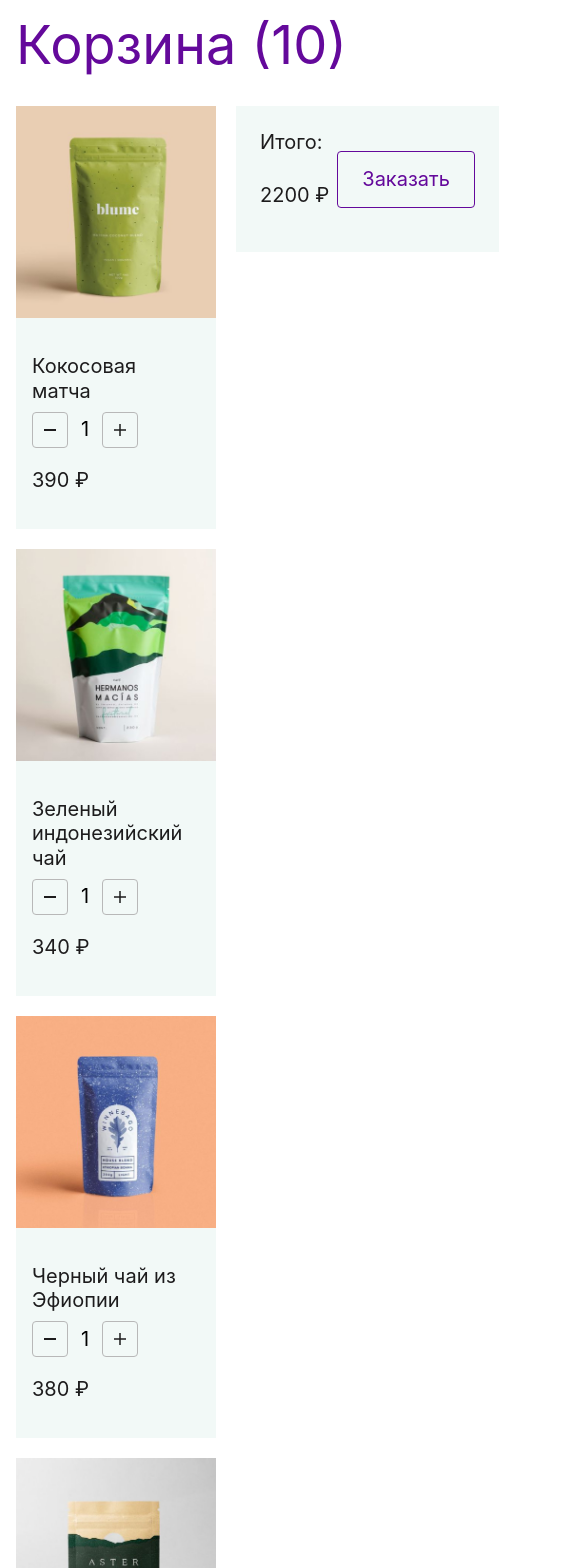
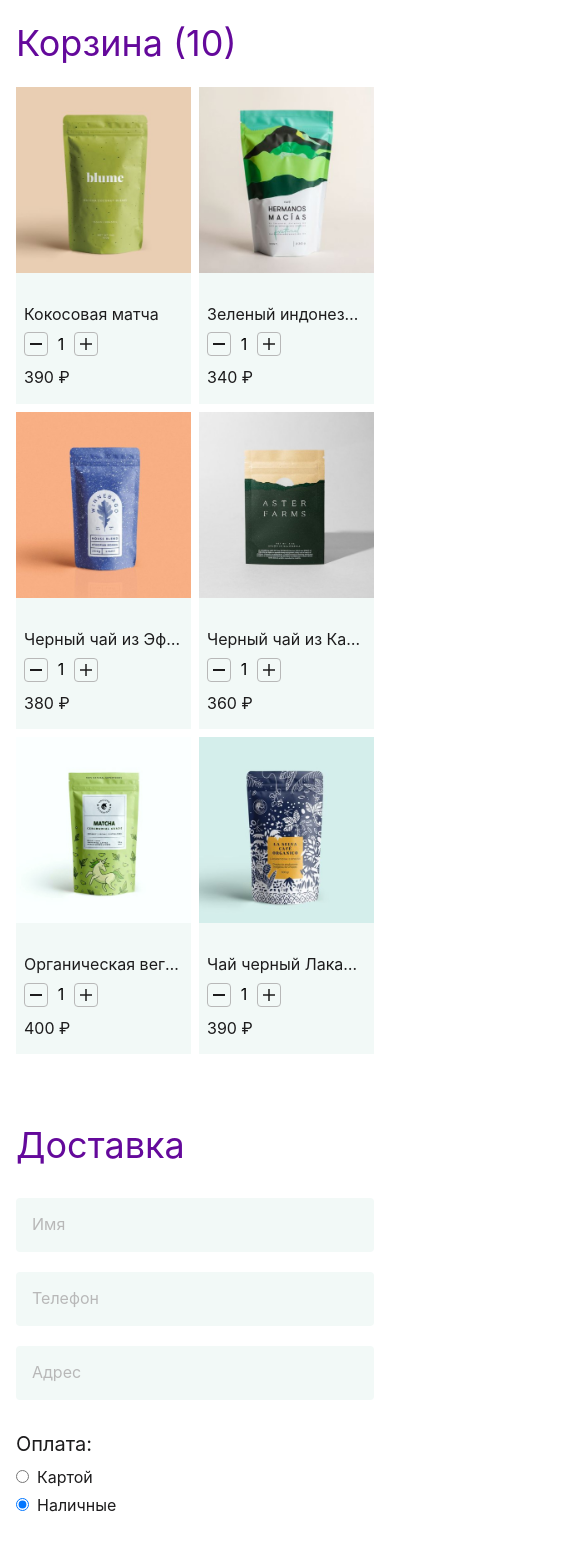
Before and after one commit to Nebazzz/CUP_TIME, a React (Vite) app: page /cart in a window 390 px wide. Shown: the part 200-1768 px from the top of the page, 585 px wide, since content can reach past the window. Built offline with nearby package versions, Linux system fonts and the light colour scheme; a web font is replaced by a local one.

Commit message:
media cart done

```diff
--- a/src/index.css
+++ b/src/index.css
@@ -174,6 +174,7 @@ input[type="number"]::-webkit-outer-spin-button {
   text-overflow: ellipsis;
   display: -webkit-box;
   -webkit-line-clamp: 2;
+  line-clamp: 2;
   -webkit-box-orient: vertical;
 }
 
@@ -264,6 +265,10 @@ input[type="number"]::-webkit-outer-spin-button {
   font-size: 20px;
   color: #1d1c1d;
   margin-bottom: 8px;
+  white-space: nowrap;
+  overflow: hidden;
+  text-overflow: ellipsis;
+  width: 100%;
 }
 
 .cart-item__quantity {
@@ -303,6 +308,7 @@ input[type="number"]::-webkit-outer-spin-button {
 
 .cart-item__price {
   font-size: 20px;
+  margin: 0;
 }
 
 .cart__summary {
@@ -330,6 +336,7 @@ input[type="number"]::-webkit-outer-spin-button {
   grid-area: total;
   font-size: 20px;
   color: #1d1c1d;
+  margin: 0;
 }
 
 .cart__order-button {
@@ -352,6 +359,7 @@ input[type="number"]::-webkit-outer-spin-button {
   font-size: 54px;
   line-height: 1.1;
   color: #64099b;
+  margin-top: 0;
   margin-bottom: 32px;
 }
 
@@ -409,8 +417,6 @@ input[type="number"]::-webkit-outer-spin-button {
   margin-right: 8px;
 }
 
-
-
 @media (max-width: 1240px) {
   .container {
     padding: 0 42px;
@@ -451,6 +457,30 @@ input[type="number"]::-webkit-outer-spin-button {
 
   .footer__menu {
     gap: 32px;
+  }
+
+  .cart {
+    padding: 170px 0 50px;
+  }
+
+  .cart__container {
+    grid-template-columns: 1fr 300px;
+  }
+
+  .cart__items {
+    grid-template-columns: repeat(auto-fit, minmax(180px, 1fr));
+  }
+
+  .cart-item__title {
+    white-space: initial;
+    display: -webkit-box;
+    -webkit-line-clamp: 2;
+    line-clamp: 2;
+    -webkit-box-orient: vertical;
+  }
+
+  .order__form {
+    max-width: 620px;
   }
 }
 
@@ -529,6 +559,97 @@ input[type="number"]::-webkit-outer-spin-button {
   .footer__social {
     padding-top: 12px;
   }
+
+  .cart {
+    font-size: 16px;
+    margin-bottom: 12px;
+  }
+
+  .cart__container {
+    gap: 0;
+    grid-template-columns: 1fr;
+  }
+
+  .cart__title {
+    order: 2;
+    margin-bottom: 24px;
+    font-size: 36px;
+  }
+
+  .cart__items {
+    order: 3;
+    grid-template-columns: repeat(auto-fit, minmax(159px, 1fr));
+  }
+
+  .cart-item__title {
+    font-size: 16px;
+    display: block;
+    white-space: nowrap;
+  }
+
+  .cart-item__quantity {
+    gap: 0;
+  }
+
+  .cart-item__quantity-button {
+    width: 24px;
+    height: 24px;
+    border-radius: 4px;
+  }
+
+  .cart-item__quantity-input {
+    font-size: 16px;
+  }
+
+  .cart-item__price {
+    margin: 0;
+    line-height: 1.24;
+    color: #1d1c1d;
+    font-size: 16px;
+  }
+
+  .cart__summary {
+    order: 1;
+    margin-bottom: 40px;
+    grid-template-areas: "title" "total" "button";
+    grid-template-columns: min-content 1fr min-content;
+    gap: 6px;
+  }
+
+  .cart__summary-title {
+    font-size: 16px;
+  }
+
+  .cart__total {
+    font-size: 16px;
+  }
+
+  .cart__order-button {
+    padding: 12px 18px;
+    font-size: 16px;
+  }
+
+  .order {
+    padding: 30px 0 80px;
+  }
+
+  .order__title {
+    font-size: 36px;
+  }
+
+  .order__form {
+    gap: 16px;
+    max-width: none;
+  }
+
+  .order__input {
+    padding: 12px 16px;
+  }
+
+  .order__payment {
+    padding-top: 8px;
+  }
+
 }
 
 @media (max-width: 740px) {
@@ -538,7 +659,7 @@ input[type="number"]::-webkit-outer-spin-button {
   }
 }
 
-@media (max-width: 600px) {
+@media (max-width: 660px) {
   .container {
     padding: 0 16px;
   }
@@ -630,4 +751,96 @@ input[type="number"]::-webkit-outer-spin-button {
     flex-direction: column;
     gap: 16px;
   }
+
+  .cart {
+    padding: 100px 0 30px;
+  }
+
+  .cart__container {
+    display: grid;
+    align-items: start;
+    grid-template-columns: 1fr;
+  }
+
+  .cart__title {
+    font-size: 36px;
+  }
+
+  .cart__items {
+    grid-column: 1 / -1;
+    grid-template-columns: repeat(auto-fit, minmax(140px, 1fr));
+    gap: 8px;
+  }
+
+  .cart-item__info {
+    padding: 16px 8px;
+  }
+
+  .cart-item__quantity {
+    margin-bottom: 12px;
+  }
+
+  .cart__summary {
+    grid-column: 1 / -1;
+    margin-bottom: 30px;
+    justify-content: space-between;
+    grid-template-areas:
+    "title button"
+    "total button";
+  }
+
+  .cart__summary-title {
+    font-size: 16px;
+  }
+
+  .cart__total {
+    font-size: 16px;
+  }
+
+  .cart__order-button {
+    justify-self: end;
+  }
+
+  .order {
+    padding: 30px 0 60px;
+  }
+
+  .order__title {
+    font-size: 36px;
+  }
+
+  .order__form {
+    display: grid;
+    grid-template-columns: 1fr;
+    gap: 20px;
+    max-width: 640px;
+  }
+
+  .order__input {
+    border-radius: 4px;
+    border: none;
+    padding: 17px 16px;
+  }
+
+  .order__input::placeholder {
+    font-size: 16px;
+    line-height: 1.24;
+  }
+
+  .order__payment {
+    padding-top: 12px;
+  }
+
+  .order__payment-title {
+    font-weight: 400;
+    font-size: 20px;
+    margin-top: 0;
+    margin-bottom: 12px;
+  }
+
+  .order__payment-label {
+    display: block;
+    font-size: 16px;
+    margin-bottom: 8px;
+  }
 }
```
